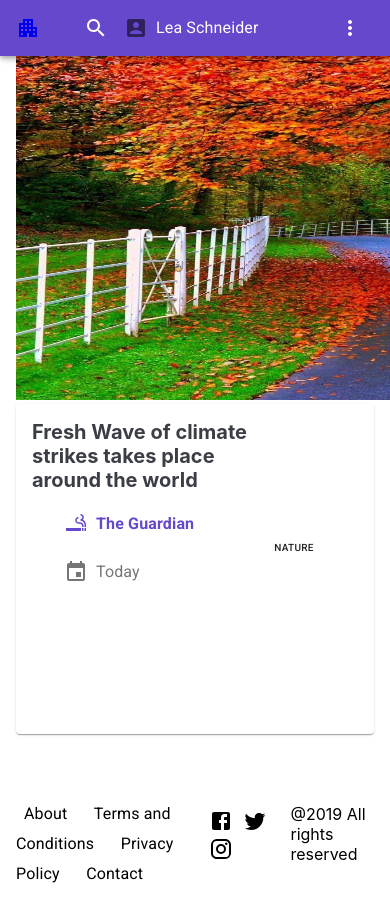
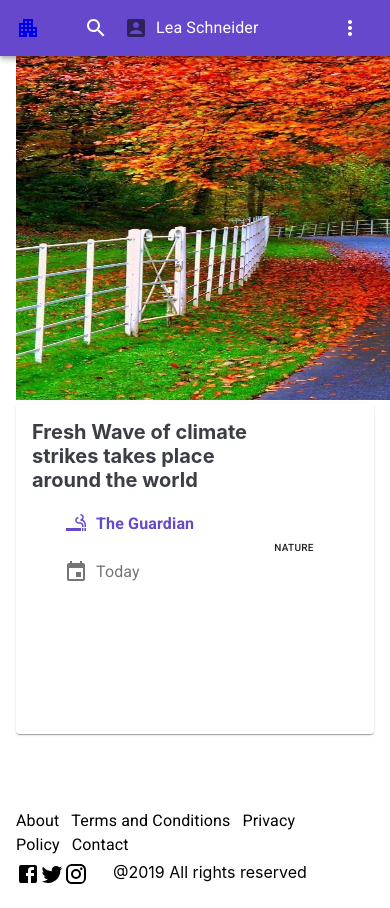
Before and after one commit to pravee674/demo, a React (Create React App) app: page /channel in a window 390 px wide. Shown: the top 908 px of the page. Built offline with nearby package versions, Linux system fonts and the light colour scheme.

Commit message:
Footer changes

```diff
--- a/src/App.css
+++ b/src/App.css
@@ -40,6 +40,26 @@ a {
   }
   .actions{
 	   margin-top: -63% !important;
+  }
+  .footer a{
+	  margin:0px !important;
+  }
+  .MuiTypography-body1 a{
+	      padding: 0px 12px 0px 0px !important;
+		  line-height:20px !important;
+  }
+  .social-icons{
+	  margin:5px 0px 0px 0px  !important;
+  }
+  .social-icons .MuiSvgIcon-root {
+	  margin:0px !important;
+  }
+  .copy-right{
+    margin-top: 5px !important;
+    margin-left: 25px !important;
+  }
+  .footer{
+	padding: 10px 0px;
   }
 
   .sub-header{
--- a/src/Footer.js
+++ b/src/Footer.js
@@ -26,8 +26,8 @@ export default function Footer() {
         <div className="footer">
             <div className={classes.root} id="trend-content">
                 <Container maxWidth="lg">
-                    <Grid container spacing={1}>
-                        <Grid item xs={6} sm={6}>
+                    <Grid container>
+                        <Grid item xs={0} sm={6}>
                         <Typography className={classes.subHeader}>
                 <Link href="#" onClick={preventDefault}>
                     About
@@ -43,14 +43,14 @@ export default function Footer() {
                 </Link>
                 </Typography>
                 </Grid>
-                    <Grid item xs={3} sm={3}>
+                    <Grid item xs={0} sm={3}>
                         <div className="social-icons">
                     <FacebookIcon />
                     <TwitterIcon />
                     <InstagramIcon />
                     </div>
                     </Grid>
-                <Grid item xs={3} sm={3}>
+                <Grid item xs={0} sm={3}>
                 <span className="copy-right">@2019 All rights reserved</span>
                         </Grid>
                     </Grid>
```
